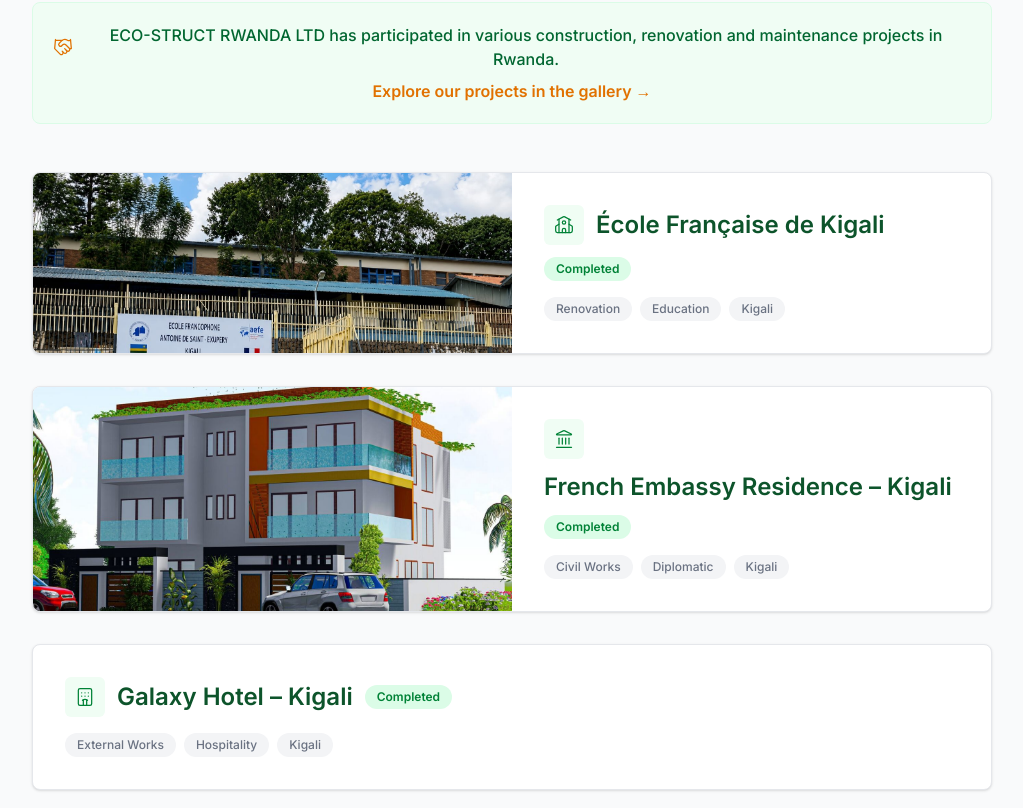
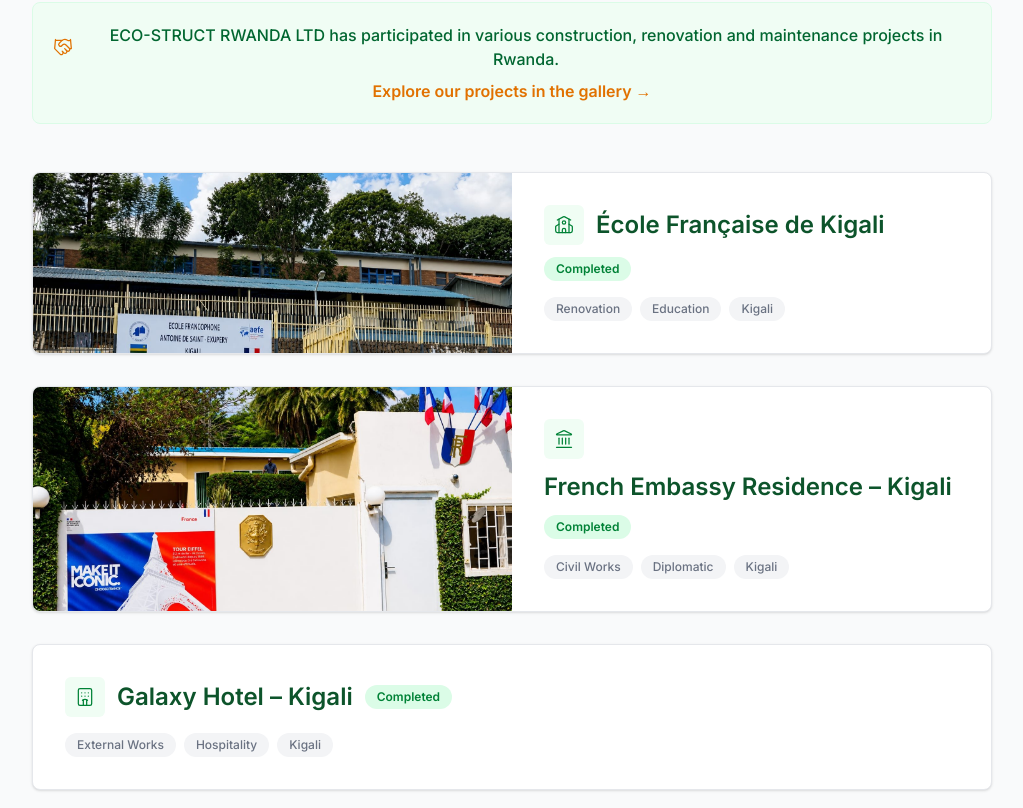
Before and after one commit to japhet175/ecostruct-rwanda, a Next.js app: page /realisations in a window 1280 px wide. Shown: the part 358-1166 px from the top of the page, without its empty margins (128-1151 px from the left). Built offline with nearby package versions, Linux system fonts and the light colour scheme.

Commit message:
feat: replace French Embassy residence photo with AMBASSADOR photo
Co-Authored-By: Claude Code <noreply@anthropic.com>

```diff
--- a/app/realisations/page.tsx
+++ b/app/realisations/page.tsx
@@ -16,7 +16,7 @@ interface Project {
 
 const PROJECT_IMAGES: (string | null)[] = [
   '/images/projects/antoine-st-exupery.jpeg',
-  '/images/projects/ambassade-france-project.jpeg',
+  '/images/projects/ambassade-france-residence.jpeg',
   null,
   null,
   '/images/projects/isango-phase-3.avif',
```
Also changed, not shown: public/images/projects/ambassade-france-residence.jpeg (added).
